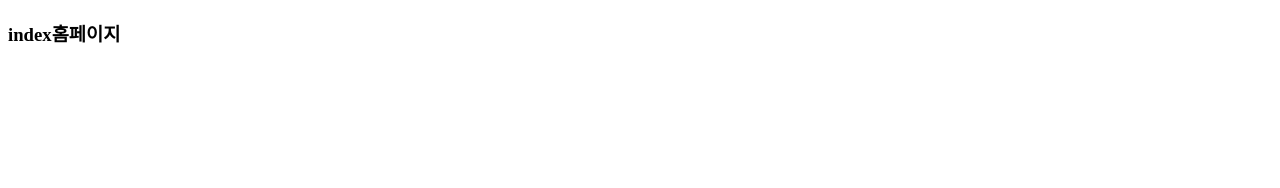
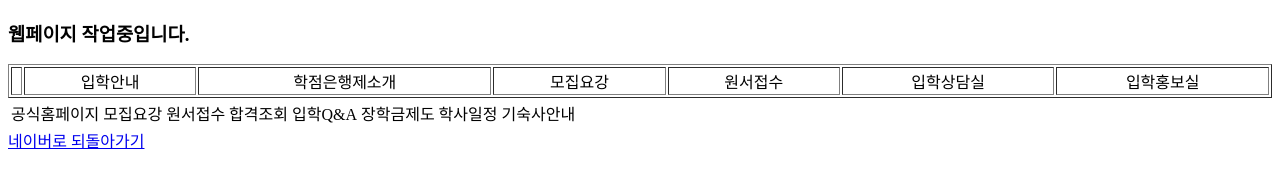
Before and after one commit to kimhail/web1, a plain HTML site: page index.html in a window 1280 px wide. Drawn offline with Linux system fonts and the light colour scheme.

Commit message:
Add files via upload

```diff
--- a/index.html
+++ b/index.html
@@ -6,6 +6,40 @@
 	</title>
 </head>
 	<body>
-		<h3>index홈페이지</h3>
+		<header><h3>웹페이지 작업중입니다.</h3></header>
+
+		<nav>
+			<table border = "1" width = "100%">
+				<tr align= "center">
+					<td><!--<img src="ssu.jpg">--></td>
+					<td>입학안내</td>
+					<td>학점은행제소개</td>
+					<td>모집요강</td>
+					<td>원서접수</td>
+					<td>입학상담실</td>
+					<td>입학홍보실</td>
+				</tr>
+			</table>
+			<article>
+				<!--공지사항-->
+			<article>
+			<article>
+				<table>
+					<tr>
+						<td>공식홈페이지</td>
+						<td>모집요강</td>
+						<td>원서접수</td>
+						<td>합격조회</td>
+						<td>입학Q&A</td>
+						<td>장학금제도</td>
+						<td>학사일정</td>
+						<td>기숙사안내</td>
+					</tr>
+				</table>
+			</article>
+		</nav>
+			<footer>
+				<a href="http://www.naver.com">네이버로 되돌아가기</a>
+			</footer>
 	</body>
 </html>
```
Also changed, not shown: ssu.jpg (added).
